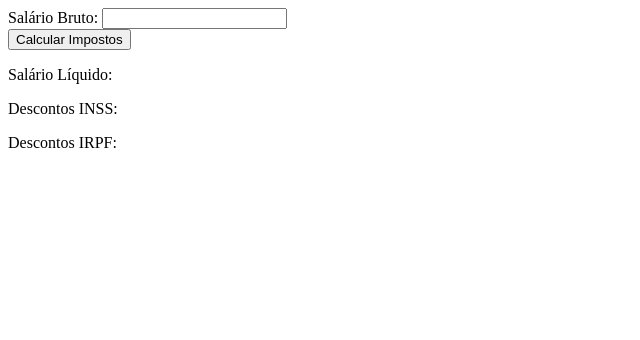
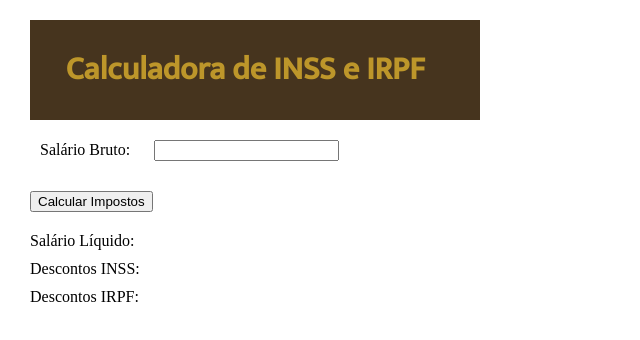
Before and after one commit to Igorlimaio/Calculadora_de_impostos, a plain HTML site: page index.html in a window 1280 px wide. Shown: the whole page, without its empty margins (0-640 px from the left). Drawn offline with Linux system fonts and the light colour scheme.

Commit message:
Add files via upload

```diff
--- a/index.html
+++ b/index.html
@@ -5,9 +5,12 @@
     <meta http-equiv="X-UA-Compatible" content="IE=edge">
     <meta name="viewport" content="width=device-width, initial-scale=1.0">
     <title>Impostos</title>
+    <link rel="stylesheet" href="style.css">
 </head>
 <body>
-
+    <div id="titulo">
+        <h1>Calculadora de INSS e IRPF</h1>
+    </div>
     <form>
         <label for="salarioBruto">Salário Bruto:</label>
         <input type="number" id="salarioBruto" name="salarioBruto">
--- /dev/null
+++ b/style.css
@@ -0,0 +1,17 @@
+@import 'https://fonts.googleapis.com/css2?family=Mukta:wght@500&display=swap';
+
+*{
+    margin: 10px;
+}
+
+#titulo{
+    font-family: 'Mukta', sans-serif;
+    color:rgb(189, 150, 42);
+    width: 450px;
+    height: 100px;
+    border: 1px solid rgb(70, 52, 30);
+    margin: 10px;
+    padding: 1% 2%;
+    box-sizing: border-box;
+    background-color: rgb(70, 52, 30);
+}
```
